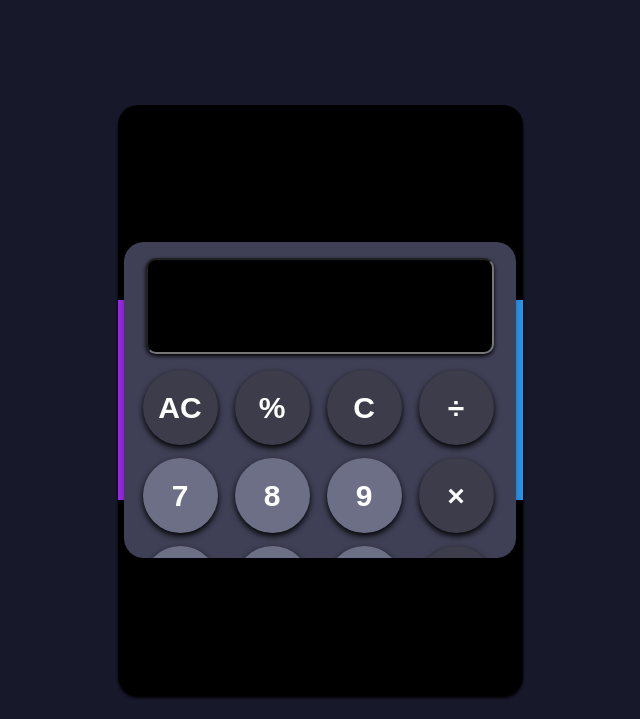
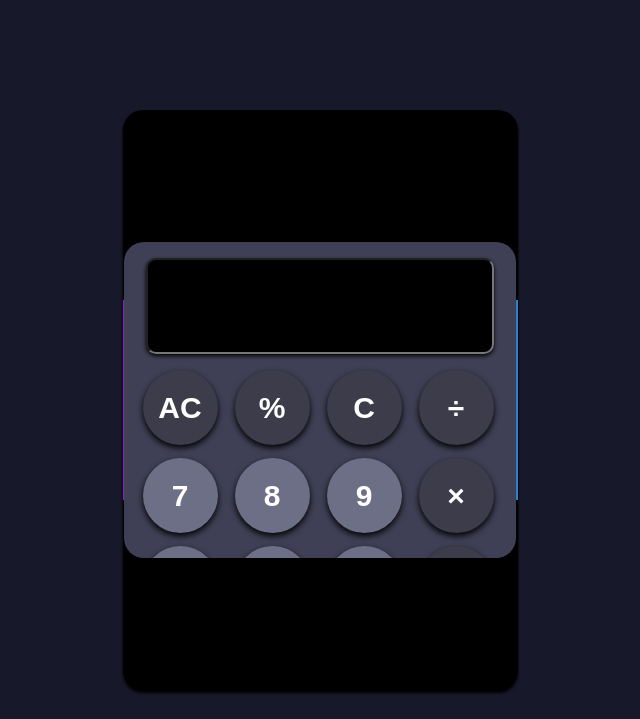
Before and after one commit to Basudeb-Bej/Calculator, a plain HTML site: page index.html in a window 1280 px wide. Shown: the whole page, without its empty margins (320-960 px from the left). Drawn offline with Linux system fonts and the light colour scheme.

Commit message:
Update style.css

```diff
--- a/style.css
+++ b/style.css
@@ -59,8 +59,8 @@ input {
 
 .box {
     position: relative;
-    width: 405px;
-    height: 590px;
+    width: 395px;
+    height: 580px;
     align-items: center;
     justify-content: center;
     display: flex;
```
